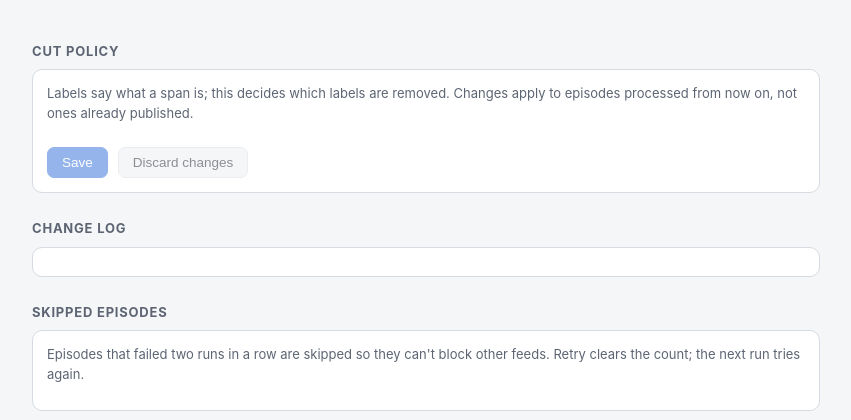
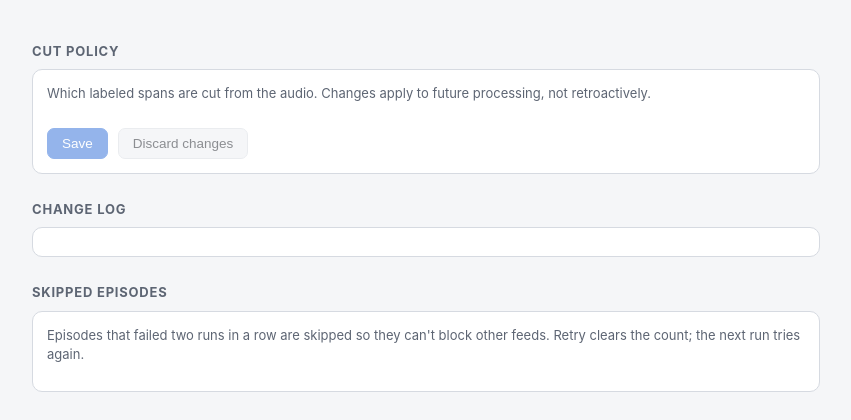
Before and after one commit to bradenkwebb/skipcastify, a Flask app: template templates/settings.html in a window 1280 px wide. Shown: the part 66-486 px from the top of the page, without its empty margins (214-1065 px from the left). Run offline with Flask 3, Linux system fonts and the light colour scheme; the template is opened without the code that fills it, so the values that code supplies are empty.

Commit message:
update settings cut policy description

```diff
--- a/templates/settings.html
+++ b/templates/settings.html
@@ -50,8 +50,8 @@
 <main>
   <h2>Cut policy</h2>
   <div class="panel">
-    <p class="note">Labels say what a span is; this decides which labels are removed. Changes apply to
-      episodes processed from now on, not ones already published.</p>
+    <p class="note">Which labeled spans are cut from the audio. Changes apply to future processing,
+      not retroactively.</p>
     <div id="policyError" class="err"></div>
     <table id="policy"></table>
     <div class="bar">
```
